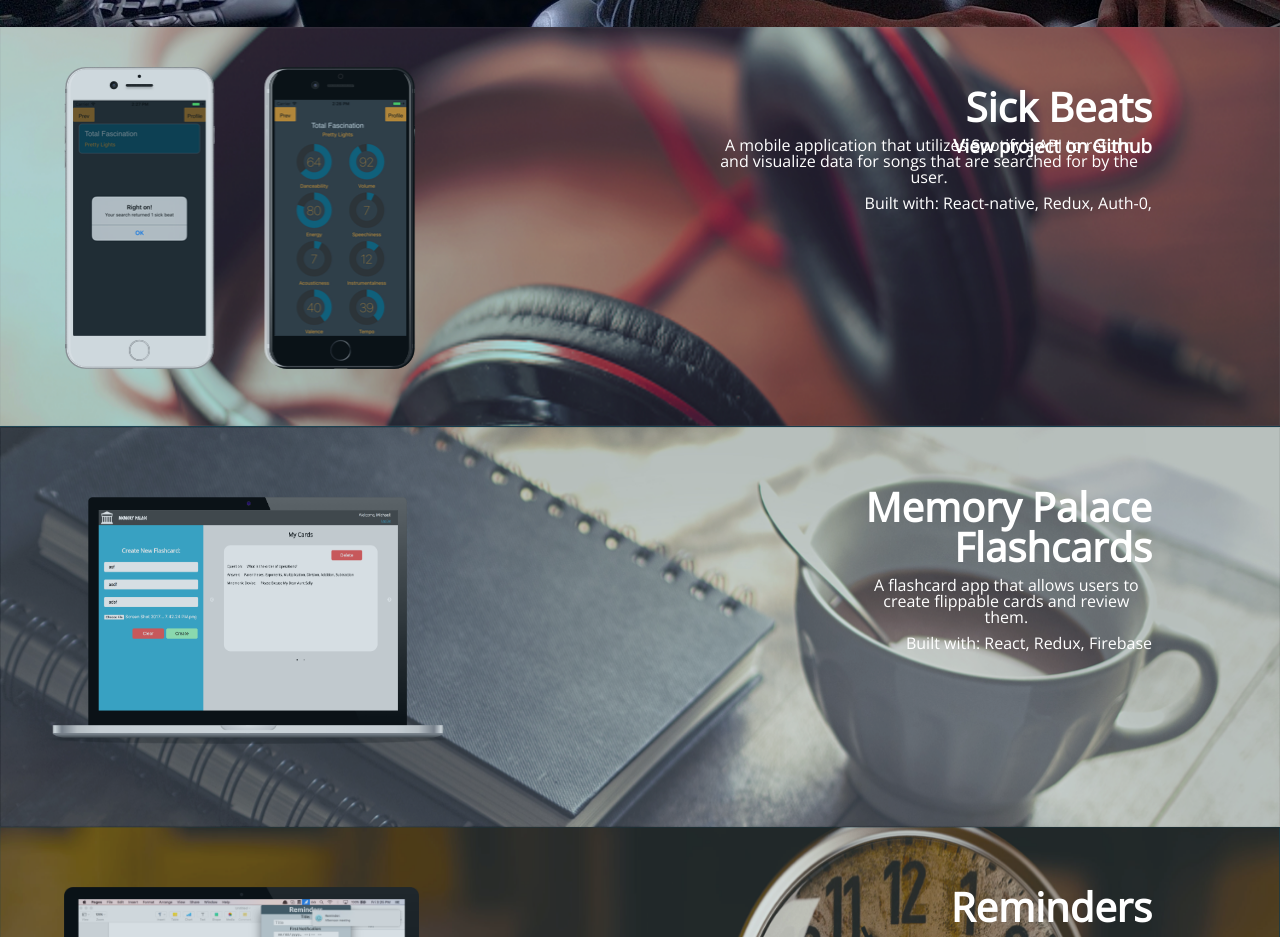
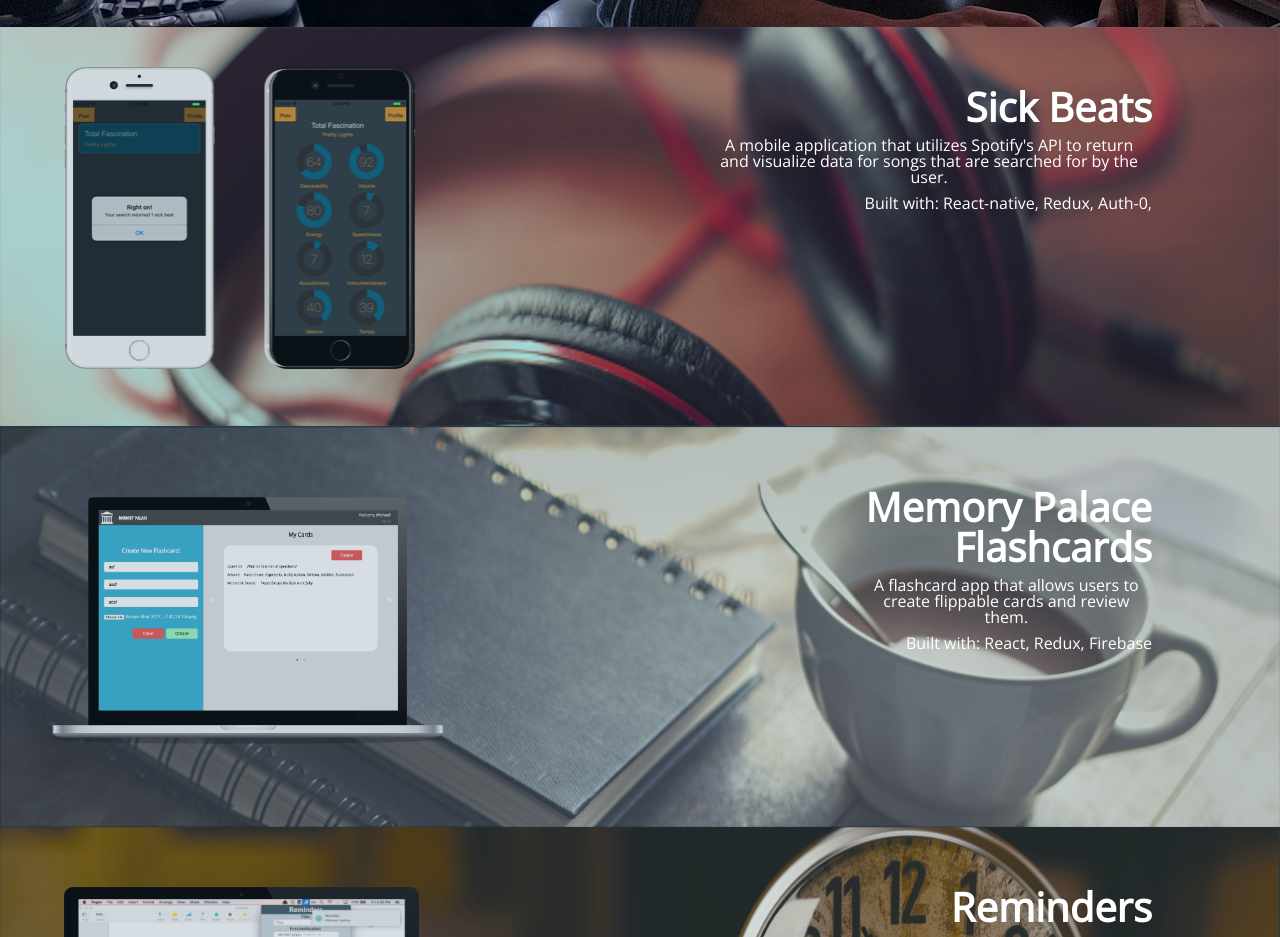
Before and after one commit to sikemausa/Portfolio, a React (Create React App) app: page / in a window 1280 px wide. Shown: the part 1480-2417 px from the top of the page. Built offline with nearby package versions, Linux system fonts and the light colour scheme.

Commit message:
added view on github buttons

```diff
--- a/src/components/Work.js
+++ b/src/components/Work.js
@@ -20,7 +20,7 @@ class Work extends Component {
             <p className="project-technologies">
               Built with: React-native, Redux, Auth-0,
             </p>
-            <h3 class="github-button">View project on Github</h3>
+            <h3 className="github-button">View project on Github</h3>
           </div>
         </div>
         <div className="project MemoryPalace">
@@ -35,6 +35,7 @@ class Work extends Component {
             <p className="project-technologies">
               Built with: React, Redux, Firebase
             </p>
+            <h3 className="github-button">View project on Github</h3>
           </div>
         </div>
         <div className="project NativeReminders">
@@ -50,6 +51,7 @@ class Work extends Component {
             <p className="project-technologies">
               Built with: Electron, Vue, SQLite3,
             </p>
+            <h3 className="github-button">View project on Github</h3>
           </div>
         </div>
       </div>
--- a/src/styles/css/Work.css
+++ b/src/styles/css/Work.css
@@ -12,7 +12,7 @@ Error: Undefined variable: "$main-font-color".
 15:
 16: .project:hover {
 17:   background-size: 110% 110%;
-18:   #macbook, #phones, #iMac {
+18:   #macbook, #phones, #iMac, .github-button {
 
 Backtrace:
 src/styles/scss/Work.scss:13
@@ -68,4 +68,4 @@ src/styles/scss/Work.scss:13
 body:before {
   white-space: pre;
   font-family: monospace;
-  content: "Error: Undefined variable: \"$main-font-color\".\A         on line 13 of src/styles/scss/Work.scss\A \A 8:   cursor: pointer;\A 9:   transition: all 0.5s ;\A 10:   -webkit-transition: all 0.5s ;\A 11:   -o-transition: all 0.5s ;\A 12:   -moz-transition: all 0.5s ;\A 13:   color: $main-font-color;\A 14: }\A 15: \A 16: .project:hover {\A 17:   background-size: 110% 110%;\A 18:   #macbook, #phones, #iMac {"; }
+  content: "Error: Undefined variable: \"$main-font-color\".\A         on line 13 of src/styles/scss/Work.scss\A \A 8:   cursor: pointer;\A 9:   transition: all 0.5s ;\A 10:   -webkit-transition: all 0.5s ;\A 11:   -o-transition: all 0.5s ;\A 12:   -moz-transition: all 0.5s ;\A 13:   color: $main-font-color;\A 14: }\A 15: \A 16: .project:hover {\A 17:   background-size: 110% 110%;\A 18:   #macbook, #phones, #iMac, .github-button {"; }
--- a/src/styles/css/index.css
+++ b/src/styles/css/index.css
@@ -222,10 +222,12 @@ a .nav-link {
 
 .project:hover {
   background-size: 110% 110%; }
-  .project:hover #macbook, .project:hover #phones, .project:hover #iMac {
+  .project:hover #macbook, .project:hover #phones, .project:hover #iMac, .project:hover .github-button {
     transform: scale(1.1); }
   .project:hover .project-text {
     text-shadow: 1px 1px 2px black; }
+  .project:hover .github-button {
+    opacity: 1; }
 
 #macbook {
   transition: all 0.5s;
@@ -324,8 +326,14 @@ a .nav-link {
   padding: 10px; }
 
 .github-button {
-  position: absolute;
-  top: 50px; }
+  margin-top: 50px;
+  background-color: #335a74;
+  border-radius: 20px;
+  padding: 5px;
+  border: 2px solid #FFFFFF;
+  transition: all .5s linear;
+  opacity: 0;
+  font-weight: 100; }
 
 #work-title {
   color: #FFFFFF;
--- a/src/styles/scss/Work.scss
+++ b/src/styles/scss/Work.scss
@@ -15,11 +15,14 @@
 
 .project:hover {
   background-size: 110% 110%;
-  #macbook, #phones, #iMac {
+  #macbook, #phones, #iMac, .github-button {
     transform: scale(1.1);
   }
   .project-text {
     text-shadow: 1px 1px 2px black;
+  }
+  .github-button {
+    opacity: 1;
   }
 }
 
@@ -133,8 +136,14 @@
 }
 
 .github-button {
-  position: absolute;
-  top: 50px;
+  margin-top: 50px;
+  background-color: $header-color;
+  border-radius: 20px;
+  padding: 5px;
+  border: 2px solid $main-font-color;
+  transition: all .5s linear;
+  opacity: 0;
+  font-weight: 100;
 }
 
 #work-title {
```
Also changed, not shown: 2 other files (tests, documents, lock files or other folders).
